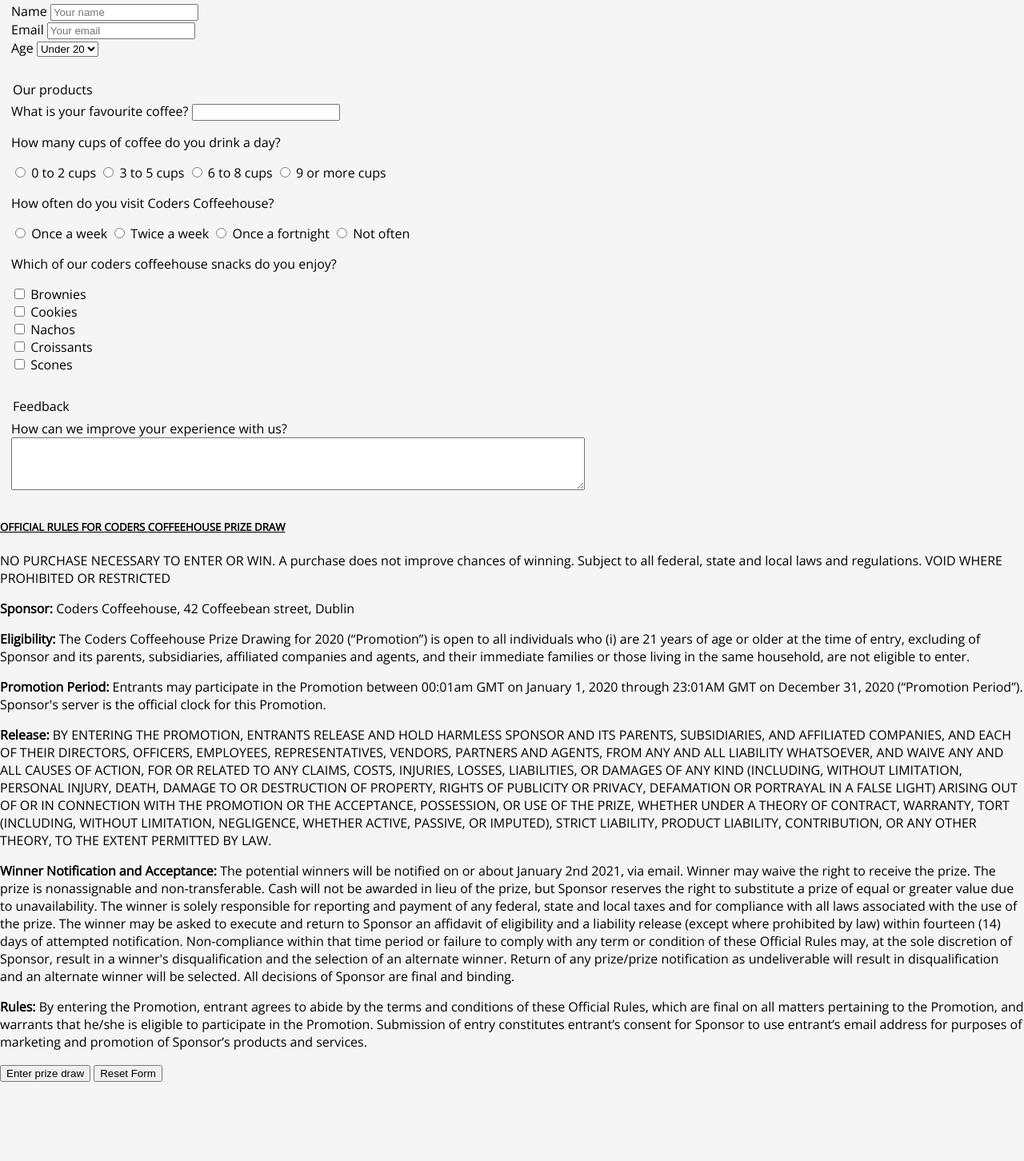
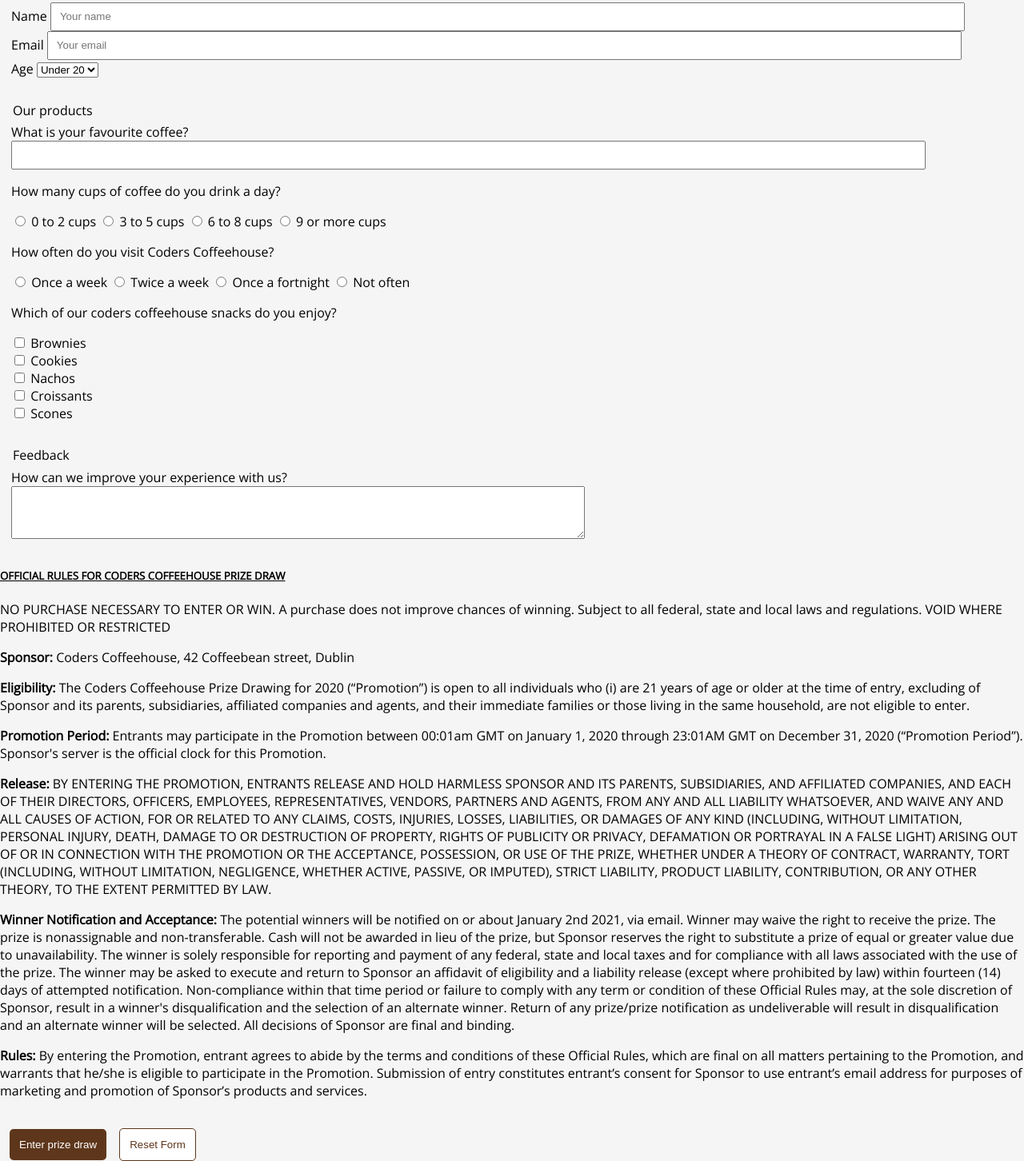
Before and after one commit to Caitriona71/coders-coffeehouse, a plain HTML site: page form.html in a window 1280 px wide. Shown: the part 499-1951 px from the top of the page at 80% size. Before the commit the page ends 1852 px from the top, so only its background shows below. Drawn offline with nearby package versions, Linux system fonts and the light colour scheme; a web font is replaced by a local one.

Commit message:
Add styling to form

```diff
--- a/style.css
+++ b/style.css
@@ -182,6 +182,17 @@ img {
     text-align: center;
 }
 
+ul {
+	padding: 0;
+}
+#reasons li {
+    margin-top: 5%;
+}
+a:hover {
+	text-decoration: none;
+	color: chocolate;
+}
+
 th,
 td {
     border-bottom: 1px solid black;
@@ -231,3 +242,31 @@ fieldset {
 	border: none;
 	margin-top: 20px;
 }
+
+input[type=submit] {
+	margin-top: 20px;
+	margin-left: 0.75rem;
+	padding: 0.75rem;
+	background-color: #5e361b;
+	color: white;
+	border: none;
+	border-radius: 5px;
+}
+input[type=reset] {
+	margin-top: 20px;
+    margin-left: 0.75rem;
+    padding: 0.75rem;
+    background-color: white;
+    color: #5e361b;
+    border: 1px solid #5e361b;
+    border-radius: 5px;
+}
+
+input[type=text],
+input[type=email],
+input[list=coffees] {
+    height: 30px;
+    width: 90%;
+    padding-left: 10px;
+	margin: 0 auto;
+}
```
